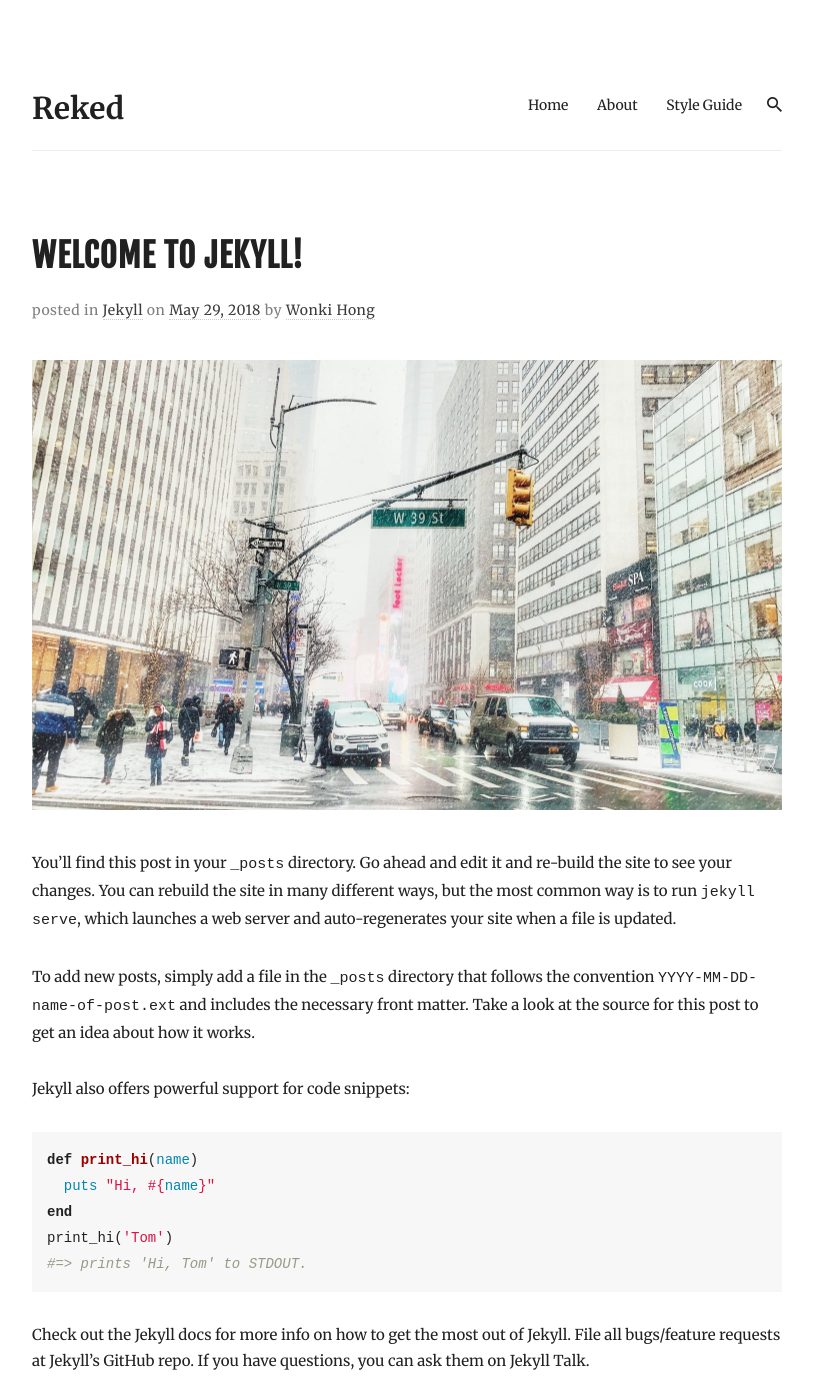
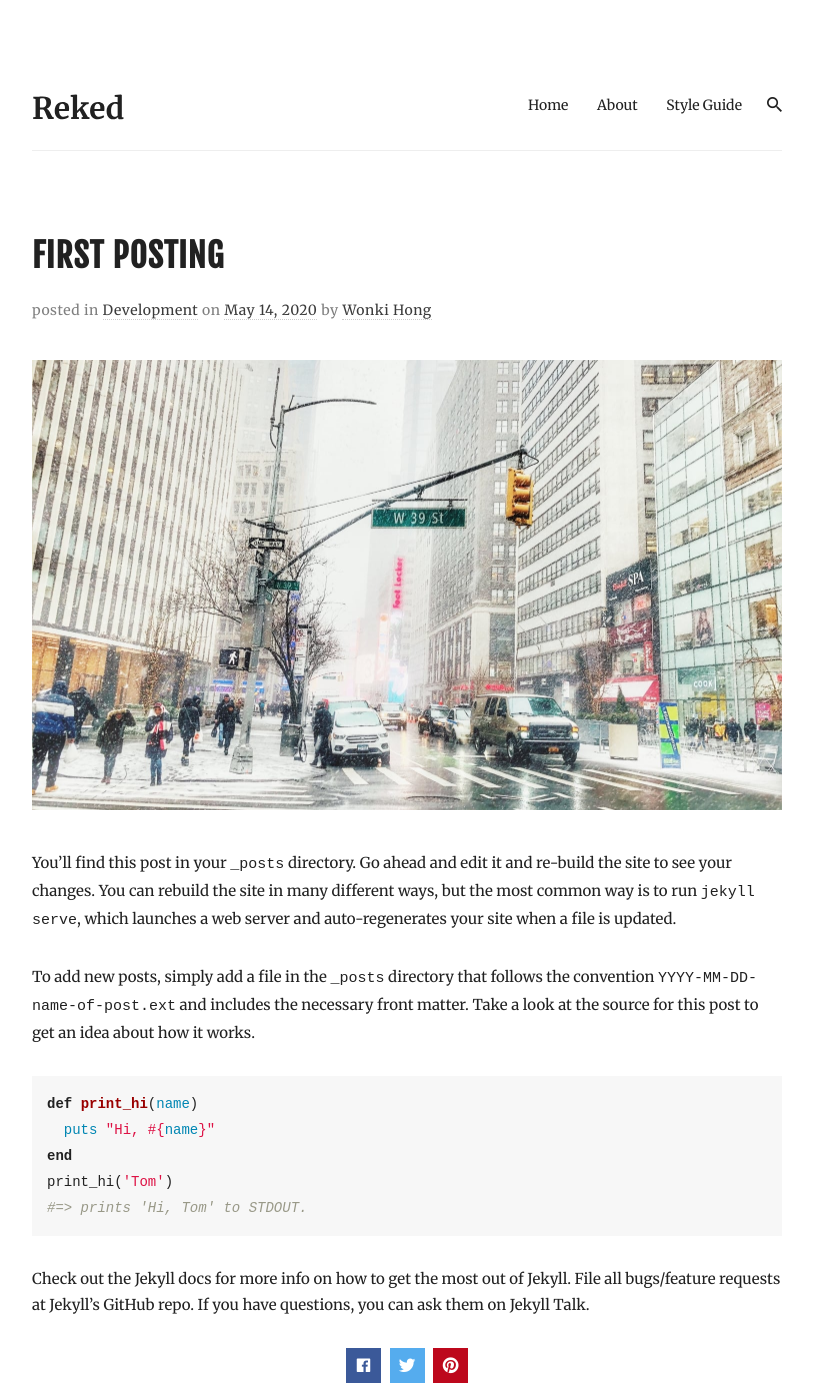
Before and after one commit to captwk5/captwk5.github.io, a Jekyll site: the page built from _posts/2018-05-29-welcome-to-jekyll.md, in a window 1280 px wide and 1400 px high. Shown: the whole window, without its empty margins (233-1046 px from the left). Built offline with Jekyll 4.4.1, drawn with Linux system fonts in a browser that asks for light colours; nearby versions of some CDN libraries; comment, search, counter and statistics services are not loaded; some of the changed text lies outside the part shown.

Commit message:
post test

```diff
--- a/_config.yml
+++ b/_config.yml
@@ -15,16 +15,17 @@ author:
 # dribbble: https://dribbble.com/ # Add your Dribbble handle
 # instagram: https://instagram.com/ # Add your Instagram handle
 # pinterest: https://pinterest.com/ # Add your Pinterest handle
+github: https://github.com/captwk5 # Add your Pinterest handle
 email: captwk5@gmail.com # Add your Email address
 
 # Hero Section
 hero: true # To enable the section hero, use the value true. To turn off use the value false.
-hero-title: Raked Minimalistic Theme # Add your hero title
-hero-subtitle: For those who love simplicity # Add your hero subtitle
-hero-image: images/header_image.jpg # Add background image in section hero
+hero-title: Blog # Add your hero title
+hero-subtitle: For simplicity # Add your hero subtitle
+hero-image: images/background.jpg # Add background image in section hero
 
 # Footer
-footer-image: images/header_image.jpg # Add background image in footer
+footer-image: images/background.jpg # Add background image in footer
 
 # Comment Section (Disqus)
 disqus-identifier: mr-brown # Add your shortname for Disqus Comment. For example mr-brown
--- a/_posts/2018-05-29-welcome-to-jekyll.md
+++ b/_posts/2018-05-29-welcome-to-jekyll.md
@@ -1,15 +1,13 @@
 ---
 layout: post
-title:  "Welcome to Jekyll!"
-date:   2018-05-29
+title:  "First Posting"
+date:   2020-05-14
 image:  images/02.jpg
-tags:   [Jekyll]
+tags:   [Development]
 ---
 You’ll find this post in your `_posts` directory. Go ahead and edit it and re-build the site to see your changes. You can rebuild the site in many different ways, but the most common way is to run `jekyll serve`, which launches a web server and auto-regenerates your site when a file is updated.
 
 To add new posts, simply add a file in the `_posts` directory that follows the convention `YYYY-MM-DD-name-of-post.ext` and includes the necessary front matter. Take a look at the source for this post to get an idea about how it works.
-
-Jekyll also offers powerful support for code snippets:
 
 {% highlight ruby %}
 def print_hi(name)
```
